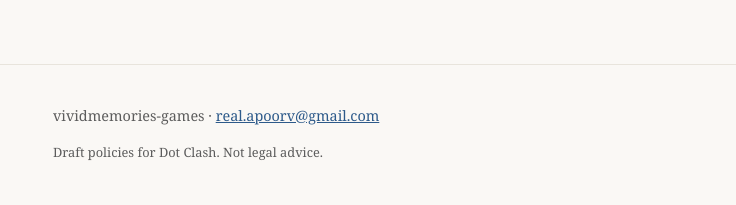
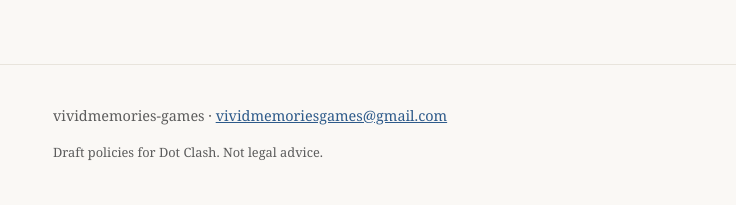
Before and after one commit to vividmemories-games/vividmemories-games.github.io, a Jekyll site: the page built from index.md, in a window 1280 px wide. Shown: the part 918-1123 px from the top of the page, without its empty margins (271-1007 px from the left). Built offline with Jekyll 4.4.1, drawn with Linux system fonts in a browser that asks for light colours.

Commit message:
Update support contact email to vividmemoriesgames@gmail.com.
Co-authored-by: Cursor <cursoragent@cursor.com>

```diff
--- a/_data/legal.yml
+++ b/_data/legal.yml
@@ -2,7 +2,7 @@
 # Not legal advice. Review with qualified counsel before publishing.
 
 entity_name: "vividmemories-games"
-contact_email: "real.apoorv@gmail.com"
+contact_email: "vividmemoriesgames@gmail.com"
 postal_address: "Swixgata 14, 1473 Lorenskog, Norway"
 website_url: "https://vividmemories-games.github.io"
 effective_date: "2026-05-24"
```
